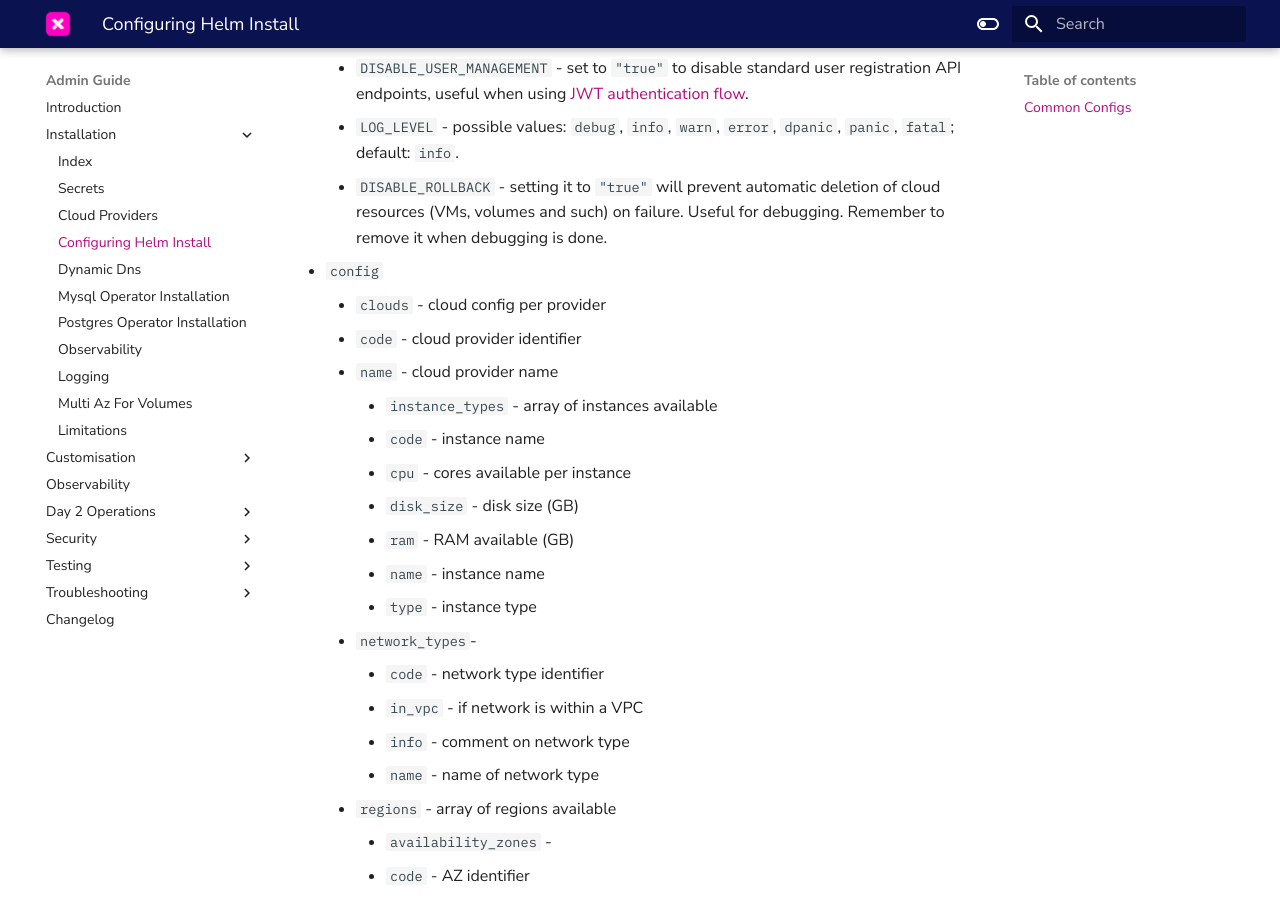
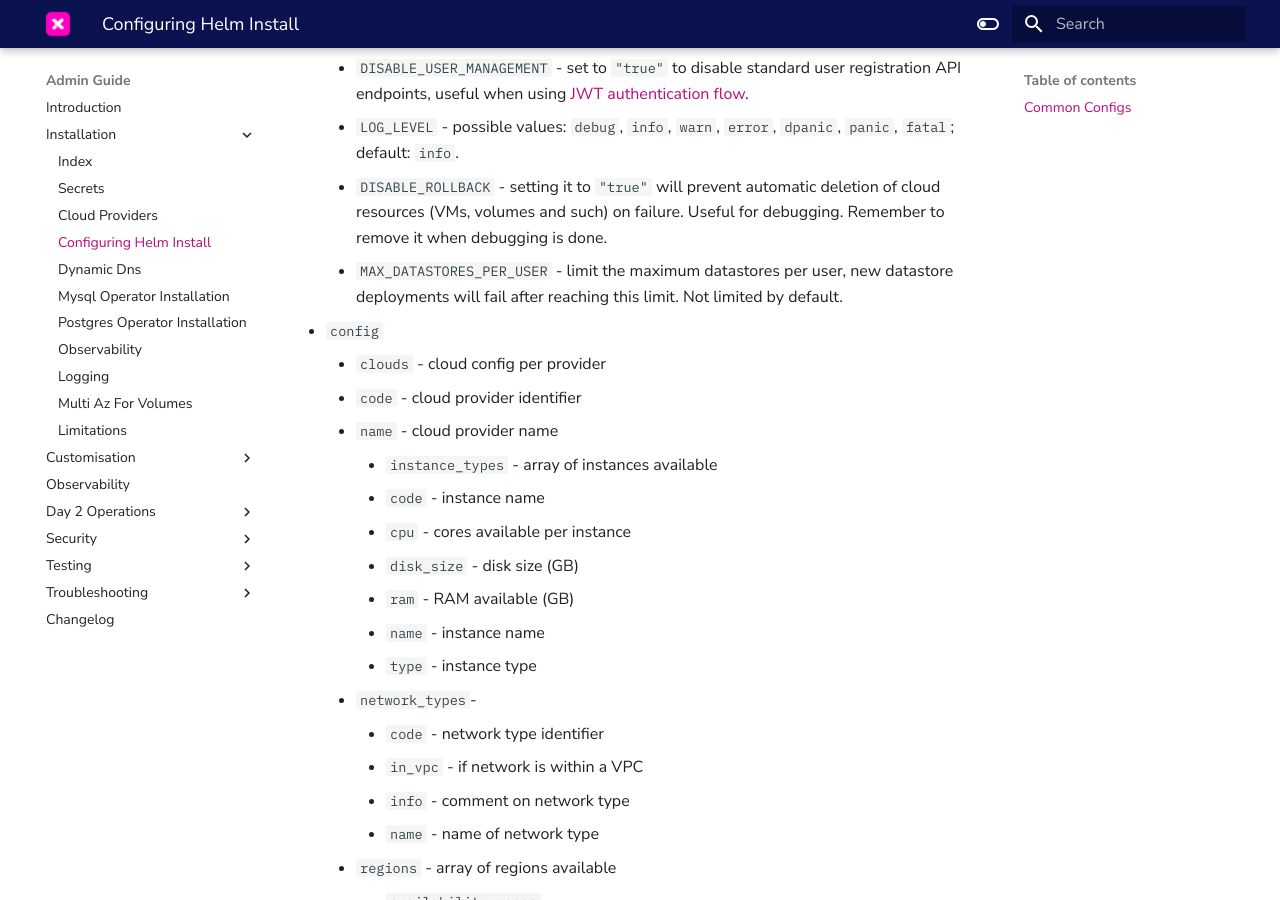
Before and after one commit to severalnines/ccx-docs, an MkDocs documentation site: the page built from docs/admin/Installation/Configuring-Helm-Install.md, in a window 1280 px wide and 900 px high, scrolled down 452 px. Built offline with MkDocs 1.6.1 and Material for MkDocs 9.7.7, drawn with Linux system fonts in a browser that asks for light colours; comment, search, counter and statistics services are not loaded.

Commit message:
Add MAX_DATASTORES_PER_USER description

```diff
--- a/docs/admin/Installation/Configuring-Helm-Install.md
+++ b/docs/admin/Installation/Configuring-Helm-Install.md
@@ -14,6 +14,7 @@ Configuring OpenStack, available services, availability zones or other Helm valu
     - `LOG_LEVEL` - possible values: `debug`, `info`, `warn`, `error`, `dpanic`, `panic`, `fatal`; default: `info`.
     - `DISABLE_ROLLBACK` - setting it to `"true"` will prevent automatic deletion of cloud resources (VMs, volumes and
       such) on failure. Useful for debugging. Remember to remove it when debugging is done.
+    - `MAX_DATASTORES_PER_USER` - limit the maximum datastores per user, new datastore deployments will fail after reaching this limit. Not limited by default.
   - `config`
     - `clouds` - cloud config per provider
       - `code` - cloud provider identifier
```
